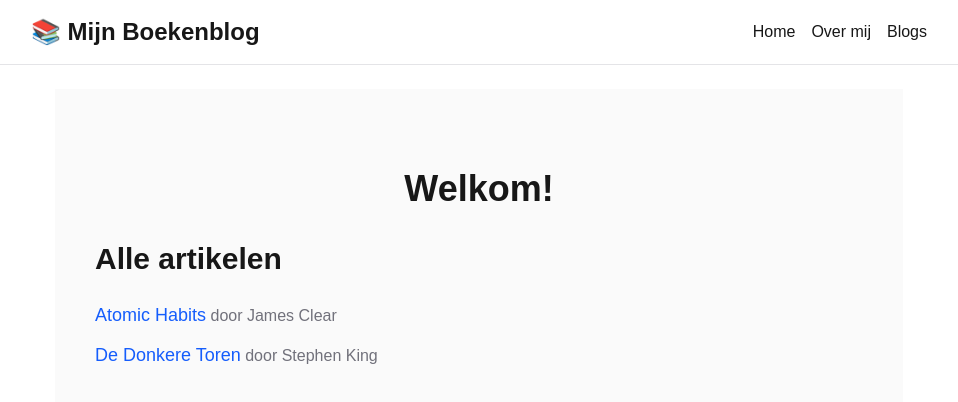
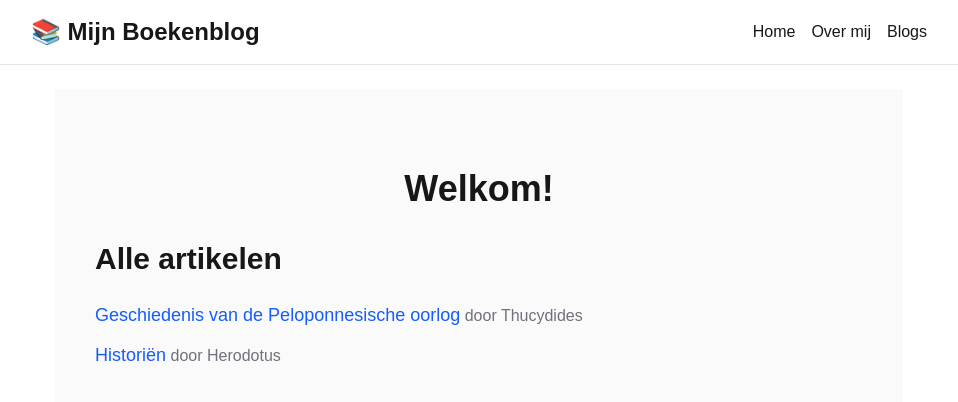
Before and after one commit to borismeeuh/book-blog, a Next.js app: page / in a window 1280 px wide. Shown: the top 402 px of the page, without its empty margins (161-1119 px from the left). Built offline with nearby package versions, Linux system fonts and the light colour scheme.

Commit message:
Kleine aanpassing aan de inhoud

```diff
--- a/content/de-donkere-toren.md
+++ b/content/geschiedenis-van-de-peloponnesische-oorlog.md
@@ -1,7 +1,7 @@
 ---
-title: "De Donkere Toren"
-author: "Stephen King"
-genre: "Fantasy"
+title: "Geschiedenis van de Peloponnesische oorlog"
+author: "Thucydides"
+genre: "Geschiedenis"
 ---
 
 Een epische fantasyreeks van Stephen King die elementen van horror, western en sciencefiction combineert.
--- a/content/atomic-habits.md
+++ b/content/historien.md
@@ -1,7 +1,7 @@
 ---
-title: "Atomic Habits"
-author: "James Clear"
-genre: "Self-help"
+title: "Historiën"
+author: "Herodotus"
+genre: "Geschiedenis, Fictie"
 ---
 
 Een praktisch boek over hoe kleine gewoontes leiden tot grote veranderingen, geschreven door James Clear.
--- a/src/components/BlogList.tsx
+++ b/src/components/BlogList.tsx
@@ -1,3 +1,5 @@
+'use client'
+
 import Link from "next/link";
 
 interface BlogPost {
```
